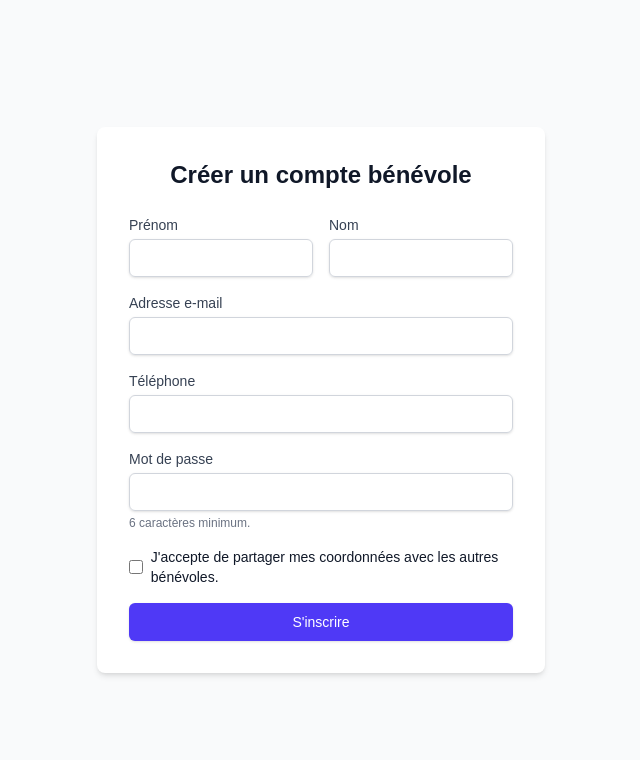
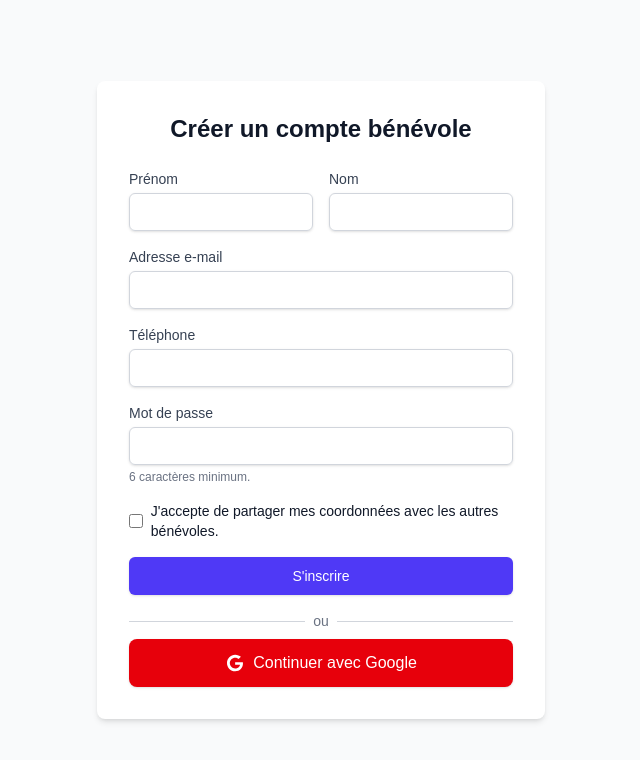
Before and after one commit to albertduplantin/benevoles, a Next.js app: page /signup in a window 1280 px wide. Shown: the top 760 px of the page, without its empty margins (319-959 px from the left). Built offline with nearby package versions, Linux system fonts and the light colour scheme; no server answers.

Commit message:
feat: add Google OAuth button to signup page

```diff
--- a/src/app/signup/page.tsx
+++ b/src/app/signup/page.tsx
@@ -157,6 +157,27 @@ export default function SignupPage() {
           {errorMsg && (
             <p className="mt-2 text-sm text-center text-red-600">{errorMsg}</p>
           )}
+          <div className="relative mb-2">
+            <div className="absolute inset-0 flex items-center" aria-hidden="true">
+              <div className="w-full border-t border-gray-300" />
+            </div>
+            <div className="relative flex justify-center text-sm">
+              <span className="px-2 bg-white text-gray-500">ou</span>
+            </div>
+          </div>
+          <button
+            type="button"
+            onClick={async () => {
+              const { error } = await supabase.auth.signInWithOAuth({ provider: 'google' })
+              if (error) {
+                setErrorMsg('Erreur OAuth : ' + error.message)
+              }
+            }}
+            className="w-full px-4 py-3 flex items-center justify-center gap-2 bg-red-600 hover:bg-red-700 text-white rounded-lg shadow"
+          >
+            <svg viewBox="0 0 24 24" className="w-5 h-5" aria-hidden="true"><path fill="currentColor" d="M21.35 11.1h-9.18v2.96h5.85c-.25 1.54-1.57 4.52-5.85 4.52-3.52 0-6.38-2.91-6.38-6.5s2.86-6.5 6.38-6.5c2 0 3.34.86 4.11 1.6l2.81-2.7C17.36 3.19 15.15 2 12.17 2 6.74 2 2.39 6.48 2.39 12s4.35 10 9.78 10c5.66 0 9.4-3.98 9.4-9.56 0-.64-.07-1.13-.22-1.34Z"/></svg>
+            <span>Continuer avec Google</span>
+          </button>
         </form>
       </div>
     </div>
```
